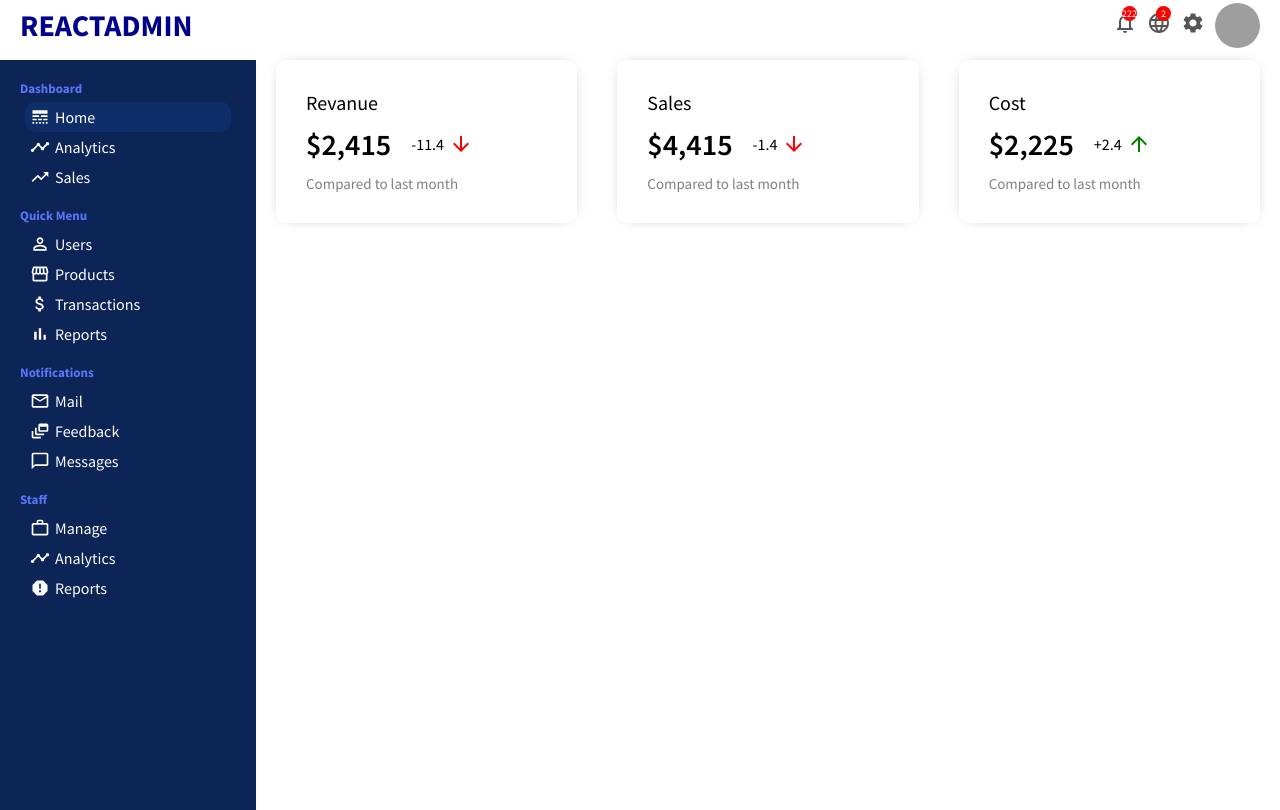
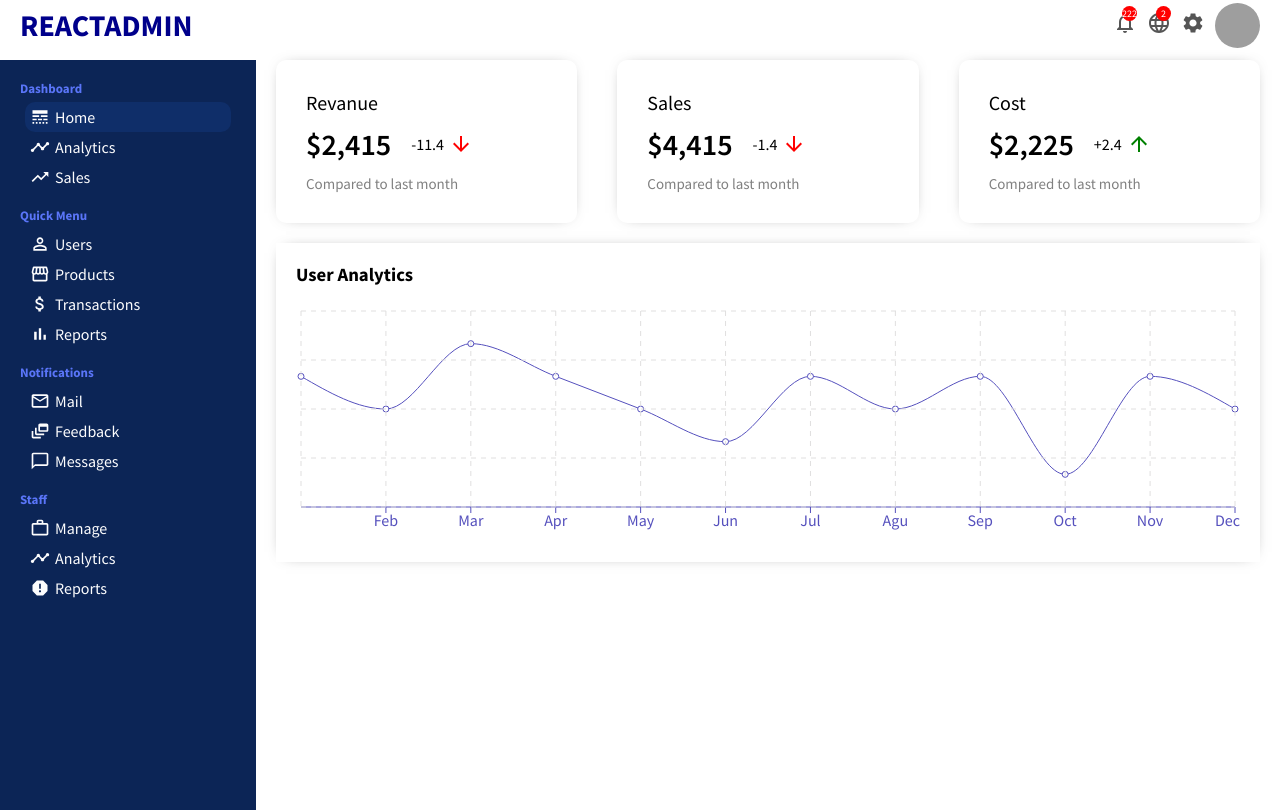
Before and after one commit to ahmedo2/react-admin, a React (Create React App) app: page / in a window 1280 px wide. Built offline with nearby package versions, Linux system fonts and the light colour scheme; grey boxes are pictures that could not be loaded.

Commit message:
Chart Component

```diff
--- /dev/null
+++ b/src/components/chart/Chart.jsx
@@ -0,0 +1,26 @@
+import "./chart.css";
+import {
+  LineChart,
+  Line,
+  XAxis,
+  CartesianGrid,
+  Tooltip,
+  ResponsiveContainer,
+} from "recharts";
+
+export default function Chart({ title, data, dataKey, grid }) {
+
+  return (
+    <div className="chart">
+      <h3 className="chartTitle">{title}</h3>
+      <ResponsiveContainer width="100%" aspect={4 / 1}>
+        <LineChart data={data}>
+          <XAxis dataKey="name" stroke="#5550bd" />
+          <Line type="monotone" dataKey={dataKey} stroke="#5550bd" />
+          <Tooltip />
+          {grid && <CartesianGrid stroke="#e0dfdf" strokeDasharray="5 5" />}
+        </LineChart>
+      </ResponsiveContainer>
+    </div>
+  );
+}
--- /dev/null
+++ b/src/components/chart/chart.css
@@ -0,0 +1,10 @@
+.chart {
+  margin: 20px;
+  padding: 20px;
+  -webkit-box-shadow: 0px 0px 15px -10px rgba(0, 0, 0, 0.75);
+  box-shadow: 0px 0px 15px -10px rgba(0, 0, 0, 0.75);
+}
+
+.chartTitle {
+  margin-bottom: 20px;
+}
--- /dev/null
+++ b/src/data.js
@@ -0,0 +1,50 @@
+export const userData = [
+  {
+    name: "Jan",
+    "Active User": 4000,
+  },
+  {
+    name: "Feb",
+    "Active User": 3000,
+  },
+  {
+    name: "Mar",
+    "Active User": 5000,
+  },
+  {
+    name: "Apr",
+    "Active User": 4000,
+  },
+  {
+    name: "May",
+    "Active User": 3000,
+  },
+  {
+    name: "Jun",
+    "Active User": 2000,
+  },
+  {
+    name: "Jul",
+    "Active User": 4000,
+  },
+  {
+    name: "Agu",
+    "Active User": 3000,
+  },
+  {
+    name: "Sep",
+    "Active User": 4000,
+  },
+  {
+    name: "Oct",
+    "Active User": 1000,
+  },
+  {
+    name: "Nov",
+    "Active User": 4000,
+  },
+  {
+    name: "Dec",
+    "Active User": 3000,
+  }
+];
--- a/src/pages/home/Home.jsx
+++ b/src/pages/home/Home.jsx
@@ -1,12 +1,14 @@
+import Chart from "../../components/chart/Chart";
 import FeaturedInfo from "../../components/featuredinfo/FeaturedInfo";
 import "./home.css";
+import { userData } from "../../data";
+
+
 export default function Home() {
   return (
     <div className="home">
       <FeaturedInfo />
-      <div className="homeWidgets">
-
-      </div>
+      <Chart data={userData} title="User Analytics" grid dataKey="Active User"/>
     </div>
   );
 }
```
